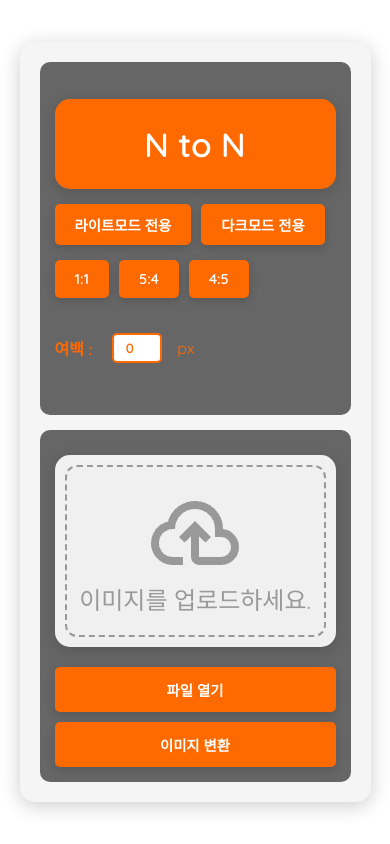
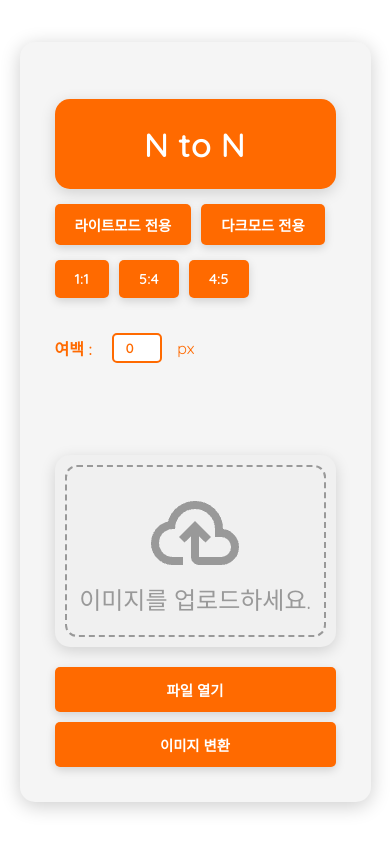
Before and after one commit to Four-Star/For_instagram, a Flask app: page / in a window 390 px wide. Run offline with Flask 3, Linux system fonts and the light colour scheme.

Commit message:
modification

```diff
--- a/static/style.css
+++ b/static/style.css
@@ -303,7 +303,7 @@ body {
         justify-content: center; /* 안의 요소를 중앙 정렬 */
         align-items: center;
         padding: 15px;
-        background-color: #666666;
+        /*background-color: #666666;*/
         border-radius: 10px;
     }
 
```
